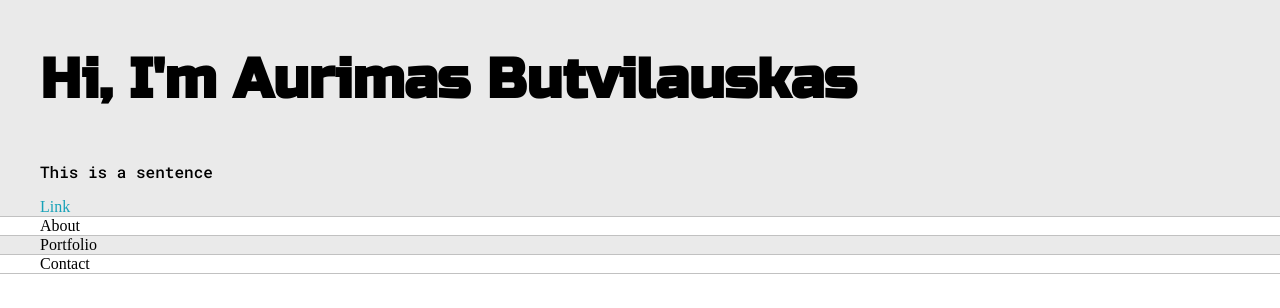
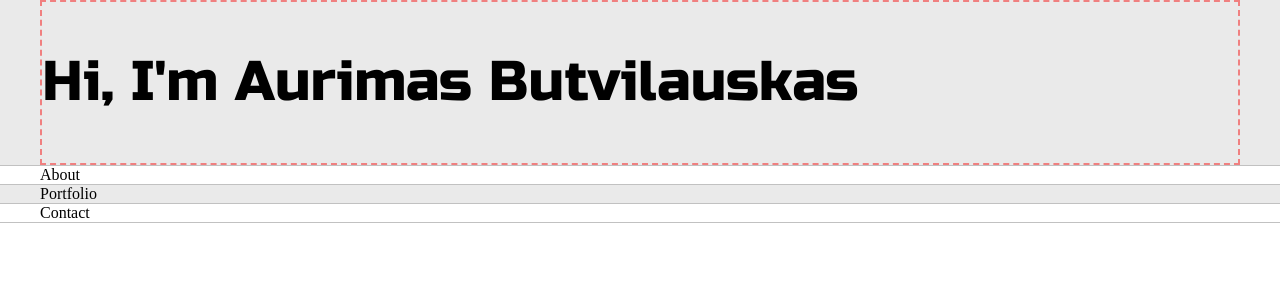
Before and after one commit to ponasObuolys/mywebsite, a plain HTML site: page index.html in a window 1280 px wide. Drawn offline with Linux system fonts and the light colour scheme.

Commit message:
greeting wrapper

```diff
--- a/default.css
+++ b/default.css
@@ -18,6 +18,7 @@ margin: 0;
 h1, h2, h3, h4, h5, h6, strong{
 	color: var(--mainText);
 	font-family: 'Russo One', sans-serif;
+	font-weight: 500;
 
 }
 p, li, span, label, input, textarea{
@@ -59,6 +60,12 @@ h6 { font-size: 16px }
 	margin: 0 auto;
 }
 
+.greeting-wrapper{
+	display: grid;
+	border: 2px dashed lightcoral;
+	min-height: 10em;
+}
+
 @media screen and (max-width: 1200px){
 	.main-container{
 		width: 95%
--- a/index.html
+++ b/index.html
@@ -13,9 +13,9 @@
 <body>
 	<section class="s1">
 		<div class="main-container">
-			<h1>Hi, I'm Aurimas Butvilauskas</h1>
-			<p>This is a sentence</p>
-			<a href="#">Link</a>
+			<div class="greeting-wrapper">
+				<h1>Hi, I'm Aurimas Butvilauskas</h1>
+			</div>
 		</div>
 	</section>
 
```
